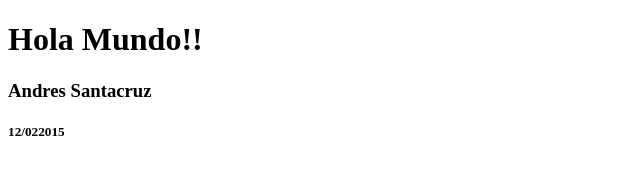
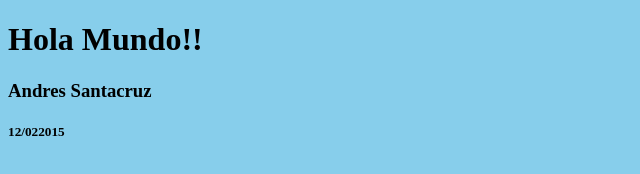
Before and after one commit to andreti/JEE, a plain HTML site: page index.html in a window 1280 px wide. Shown: the whole page, without its empty margins (0-640 px from the left). Drawn offline with Linux system fonts and the light colour scheme.

Commit message:
12/02/2015 09:40

```diff
--- a/index.html
+++ b/index.html
@@ -4,7 +4,7 @@
 	<meta charset="UTF-8">
 	<title>JEE</title>
 </head>
-<body>
+<body style="background:skyblue;">
 	<h1>Hola Mundo!!</h1>
 	<h3>Andres Santacruz</h3>
 	<h5>12/022015</h5>
```
